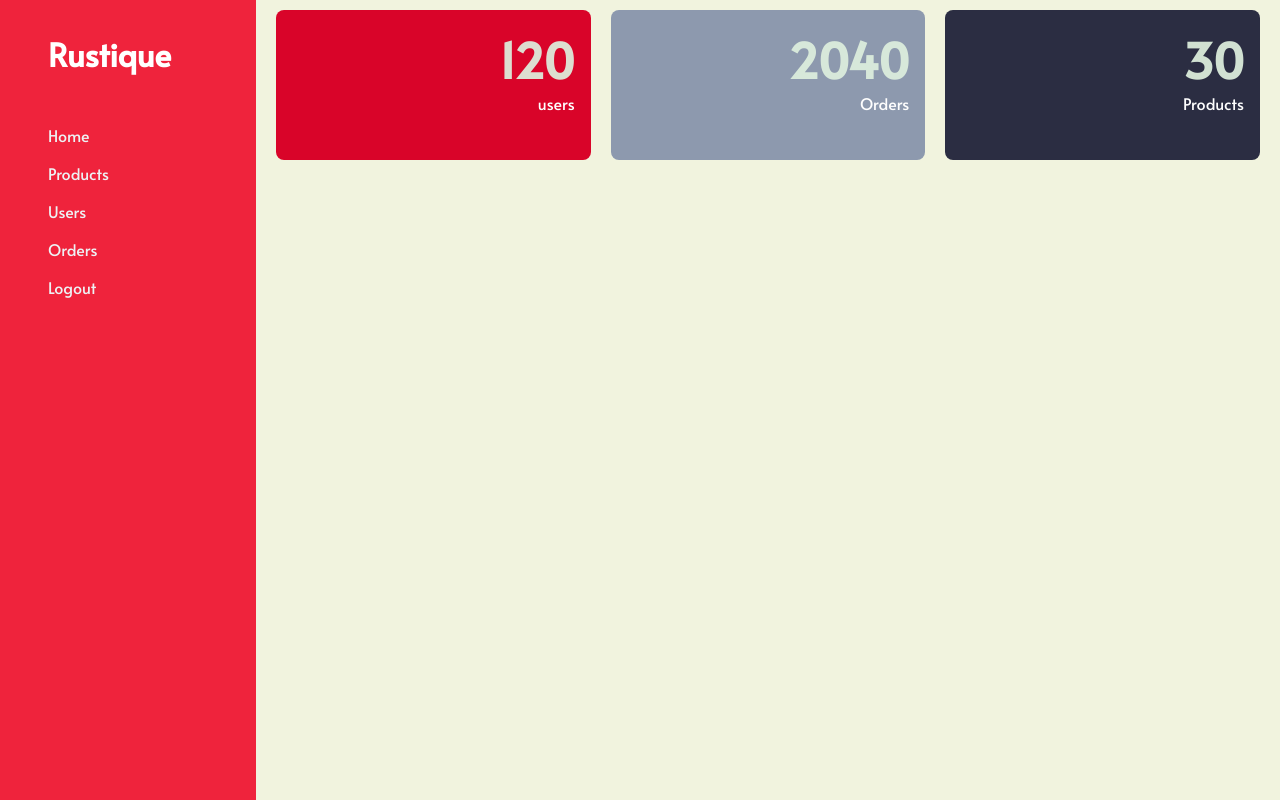
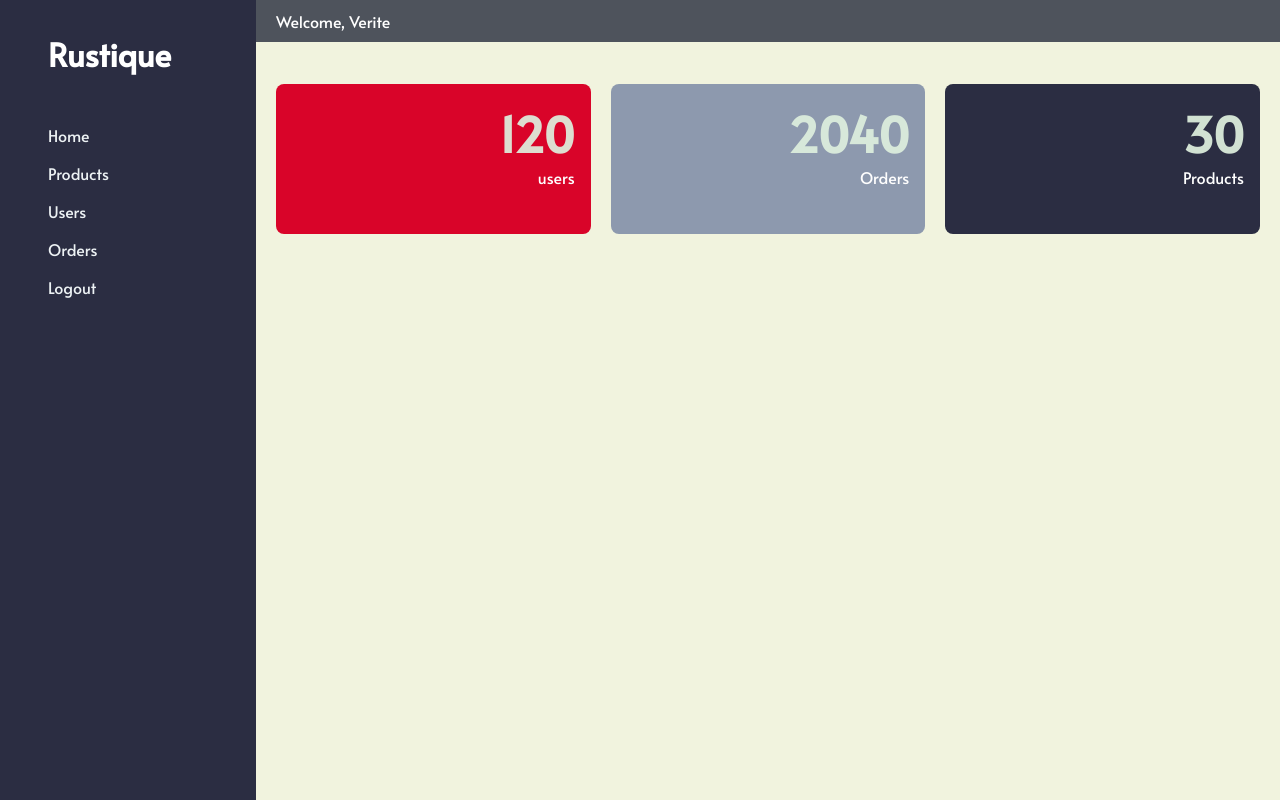
Before and after one commit to veritem/shop-store, a React (Create React App) app in the folder client/: page /admin in a window 1280 px wide. Built offline with nearby package versions, Linux system fonts and the light colour scheme.

Commit message:
fixed all colors on admin dashbard

```diff
--- a/client/src/layout/AdminLayout.tsx
+++ b/client/src/layout/AdminLayout.tsx
@@ -21,7 +21,7 @@ export const AdminLayout: React.FC<AdminLayoutProps> = ({
     >
       <div
         css={css`
-          background-color: #ef233c;
+          background-color: #2b2d42;
           height: 100vh;
           padding: 2rem 3rem;
         `}
@@ -54,7 +54,19 @@ export const AdminLayout: React.FC<AdminLayoutProps> = ({
           <Link to={'/logout'}>Logout</Link>
         </div>
       </div>
-      <div>{children}</div>
+      <div>
+        <nav
+          css={css`
+            background-color: #4e535c;
+            padding: 10px 20px;
+            margin-bottom: 2rem;
+            color: #fff;
+          `}
+        >
+          Welcome, Verite
+        </nav>
+        {children}
+      </div>
     </div>
   )
 }
```
